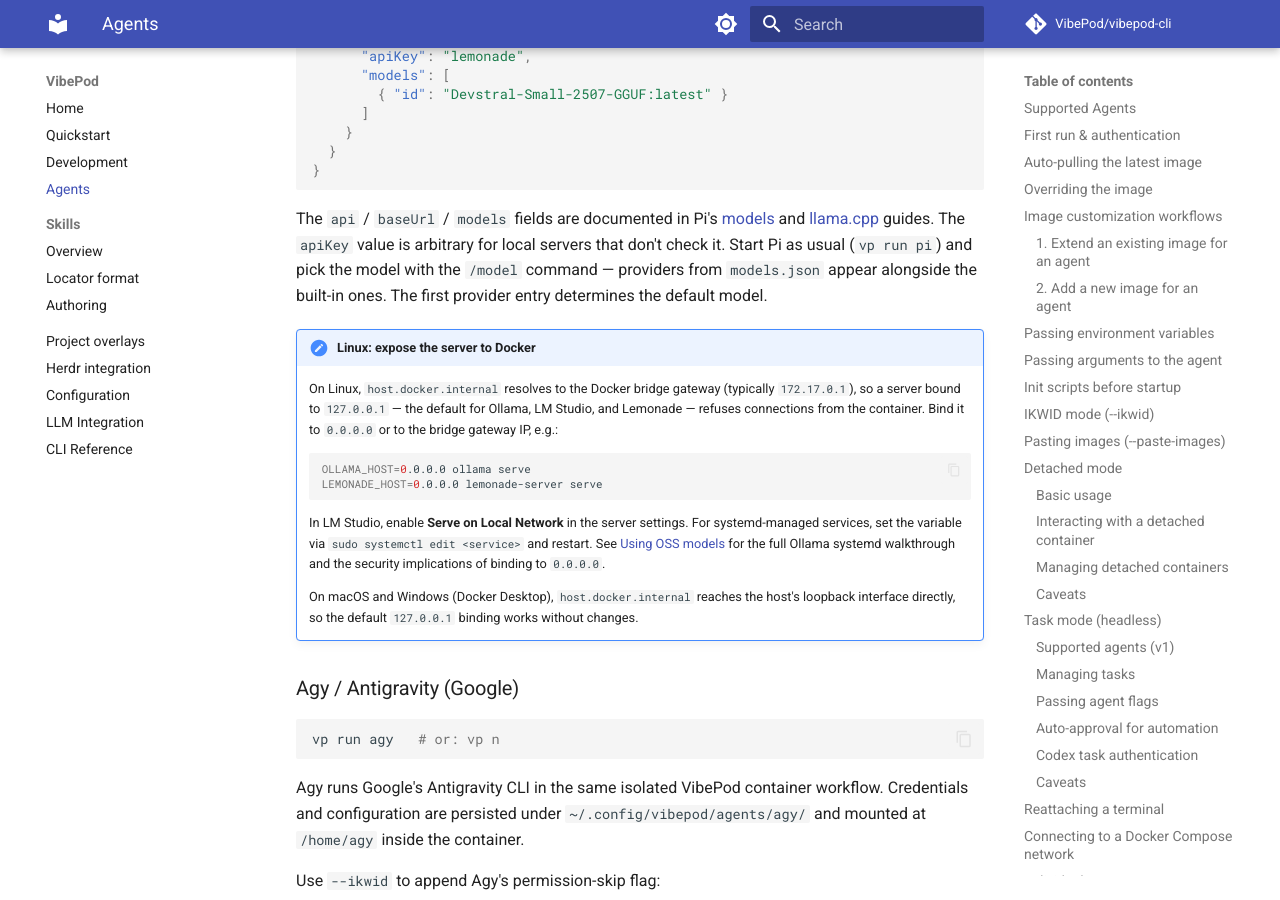
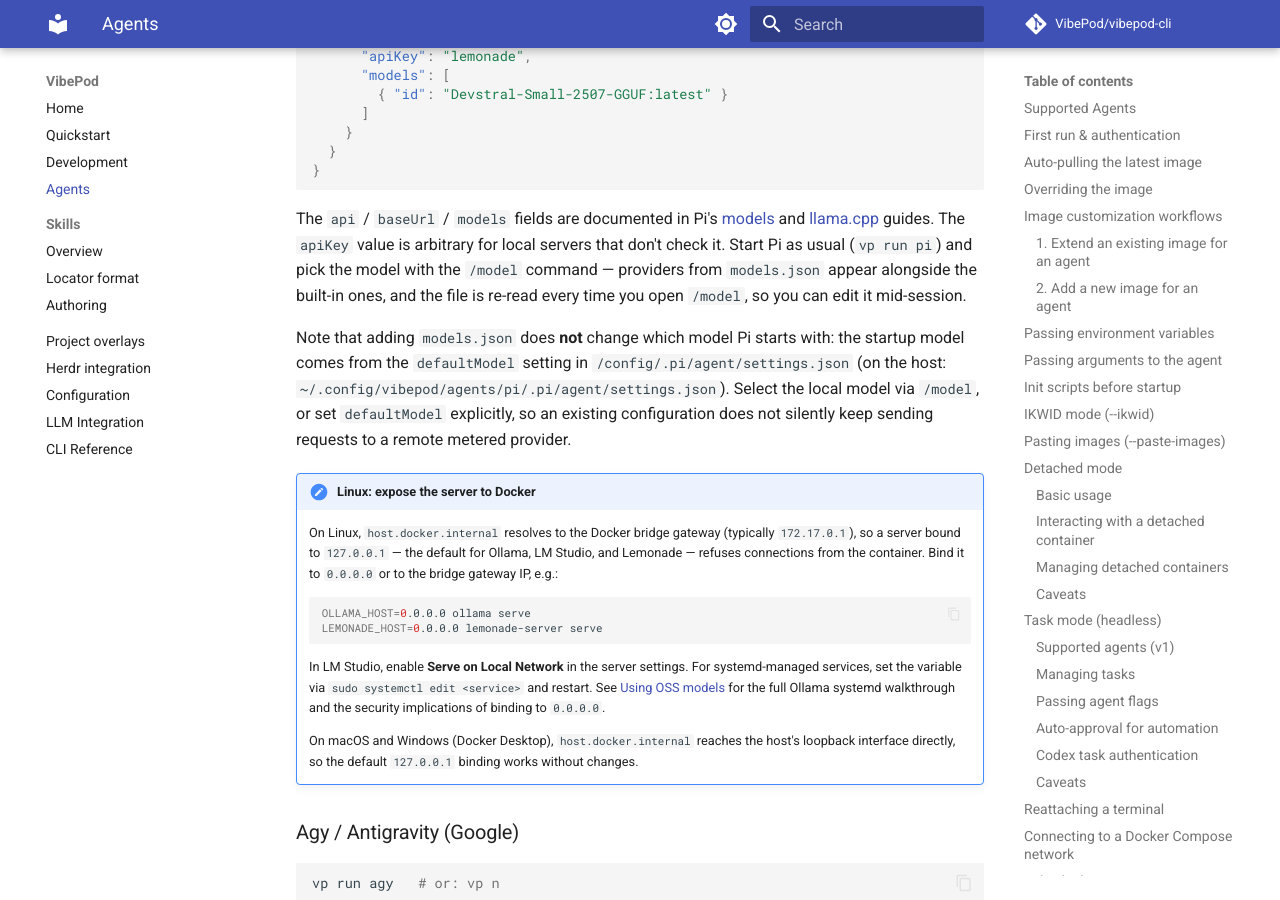
Before and after one commit to VibePod/vibepod-cli, an MkDocs documentation site: the page built from docs/agents/index.md, in a window 1280 px wide and 900 px high, scrolled down 18030 px. Built offline with MkDocs 1.6.1 and Material for MkDocs 9.7.7, drawn with Linux system fonts in a browser that asks for light colours; comment, search, counter and statistics services are not loaded.

Commit message:
docs(pi): correct startup model selection note
models.json provider order does not pick the startup model; Pi uses
defaultModel from settings.json. Point users at /model or defaultModel
so existing setups don't silently stay on a remote provider.

```diff
--- a/docs/agents/index.md
+++ b/docs/agents/index.md
@@ -704,8 +704,16 @@
 [llama.cpp](https://pi.dev/docs/latest/llama-cpp) guides. The `apiKey` value is
 arbitrary for local servers that don't check it. Start Pi as usual
 (`vp run pi`) and pick the model with the `/model` command — providers from
-`models.json` appear alongside the built-in ones. The first provider entry
-determines the default model.
+`models.json` appear alongside the built-in ones, and the file is re-read
+every time you open `/model`, so you can edit it mid-session.
+
+Note that adding `models.json` does **not** change which model Pi starts
+with: the startup model comes from the `defaultModel` setting in
+`/config/.pi/agent/settings.json` (on the host:
+`~/.config/vibepod/agents/pi/.pi/agent/settings.json`). Select the local
+model via `/model`, or set `defaultModel` explicitly, so an existing
+configuration does not silently keep sending requests to a remote metered
+provider.
 
 !!! note "Linux: expose the server to Docker"
     On Linux, `host.docker.internal` resolves to the Docker bridge gateway
```
